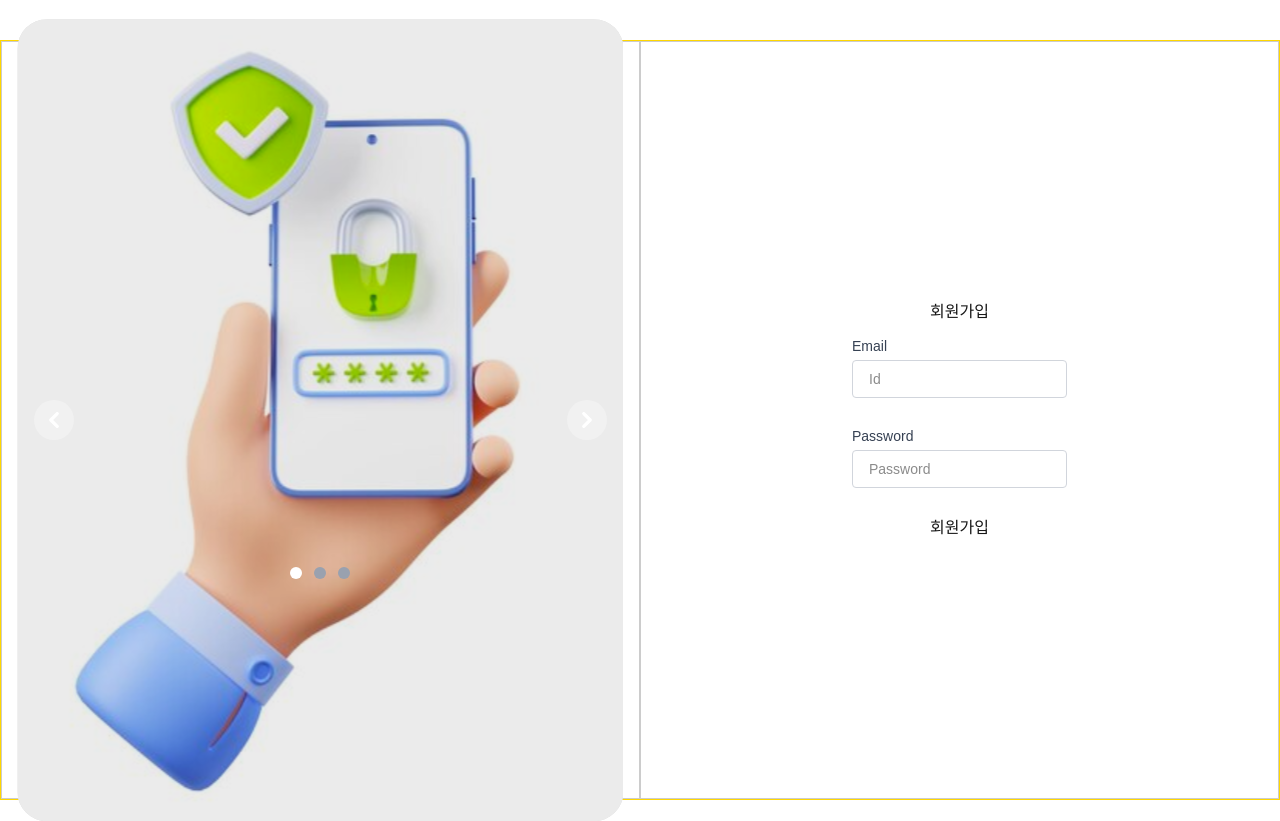
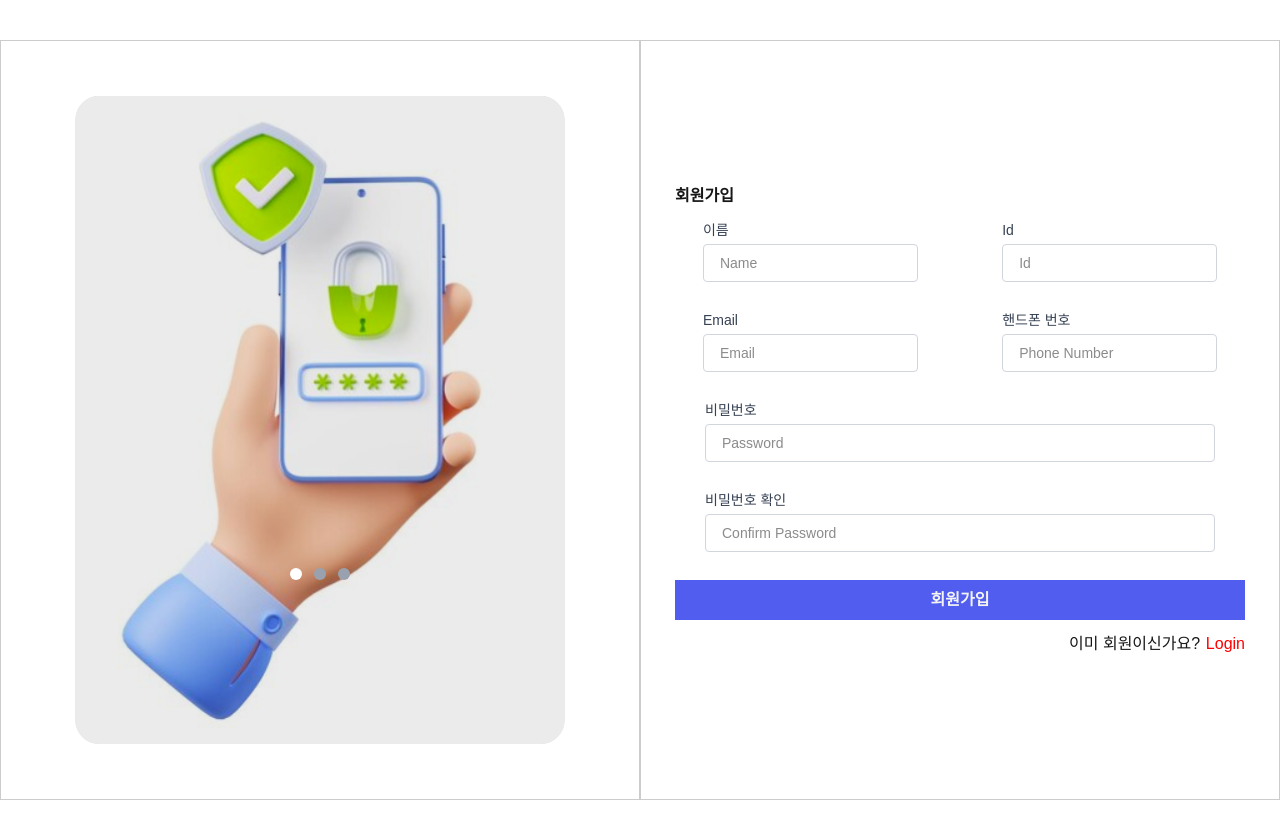
Before and after one commit to 25-BitByBit/Personal-folio-0.1, a Next.js app in the folder Frontend/personal-folio/: page /users/register in a window 1280 px wide. Built offline with nearby package versions, Linux system fonts and the light colour scheme.

Commit message:
design: register design

```diff
--- a/Frontend/personal-folio/src/app/users/register/page.tsx
+++ b/Frontend/personal-folio/src/app/users/register/page.tsx
@@ -1,6 +1,16 @@
+"use client";
+import { useRouter } from "next/navigation";
 import Input from "@/components/input/Input";
+// css
+import "../styles/login.css";
 
-const registerPage = () => {
+const RegisterPage = () => {
+  const router = useRouter();
+
+  const goLogin = () => {
+    router.push("/users/login");
+  };
+
   return (
     <div className="h-200 w-150 flex flex-col items-center justify-center font-geist gap-3">
       {/* Title */}
@@ -8,20 +18,35 @@ const registerPage = () => {
         <div>회원가입</div>
       </div>
       {/* Input */}
+      <div className="input-flex-box">
+        <Input label="이름" placeholder="Name" />
+        <Input label="Id" placeholder="Id" />
+      </div>
+      <div className="input-flex-box">
+        <Input label="Email" placeholder="Email" />
+        <Input label="핸드폰 번호" placeholder="Phone Number" />
+      </div>
+      {/* 비밀번호 */}
       <div className="input-box">
-        <Input label="Email" placeholder="Id" />
+        <Input label="비밀번호" placeholder="Password" />
       </div>
+      {/* 비밀번호 - 확인 */}
       <div className="input-box">
-        <Input label="Password" placeholder="Password" />
+        <Input label="비밀번호 확인" placeholder="Confirm Password" />
       </div>
-
-      {/* Login Btn */}
+      {/* Register Btn */}
       <div className="btn-box">회원가입</div>
-
+      {/* Already user */}
+      <div className="text-box">
+        이미 회원이신가요?
+        <p className="clickable-text" onClick={goLogin}>
+          Login
+        </p>
+      </div>
       {/* br */}
       {/* social login */}
     </div>
   );
 };
 
-export default registerPage;
+export default RegisterPage;
--- a/Frontend/personal-folio/src/app/users/styles/layout.css
+++ b/Frontend/personal-folio/src/app/users/styles/layout.css
@@ -7,7 +7,7 @@
 }
 
 .section-container {
-  border: 1px solid gold;
+  /* border: 1px solid gold; */
   display: flex;
   width: 100%;
   height: 95vh;
--- a/Frontend/personal-folio/src/app/users/styles/login.css
+++ b/Frontend/personal-folio/src/app/users/styles/login.css
@@ -7,6 +7,8 @@
 
 .input-box {
   /* border: 1px solid orange; */
+  padding-left: 5%;
+  padding-right: 5%;
   width: 95%;
   font-size: 16;
 }
@@ -41,6 +43,7 @@
 .clickable-text {
   color: red;
   cursor: pointer;
+  margin-left: 1%;
 }
 
 .clickable-black-text {
@@ -49,3 +52,13 @@
   width: 95%;
   font-size: 16;
 }
+
+.input-flex-box {
+  /* border: 1px solid gold; */
+  display: flex;
+  gap: 5%;
+  justify-content: space-around;
+  align-items: center;
+  width: 95%;
+  font-size: 16;
+}
--- a/Frontend/personal-folio/src/components/carousel/Carousel.tsx
+++ b/Frontend/personal-folio/src/components/carousel/Carousel.tsx
@@ -21,22 +21,26 @@ const Carousel = () => {
   return (
     <div className="img-box relative w-full">
       {/* Carousel wrapper */}
-      <div className=" h-56 overflow-hidden rounded-lg md:h-96">
+      <div
+        className=" h-50 overflow-hidden rounded-lg md:h-96"
+        // style={{ border: "3px solid green" }}
+      >
         {images.map((src, index) => (
           <div
             key={index}
             className={` absolute inset-0 transition-opacity duration-700 ease-in-out ${
               index === currentIndex ? "opacity-100" : "opacity-0"
             }`}
+            // style={{ border: "1px solid red" }}
           >
             <Image
               src={src}
+              width={1}
+              height={1}
               unoptimized
-              width={100}
-              height={150}
               priority
               alt={`Slide ${index + 1}`}
-              className="absolute block w-full -translate-x-1/2 -translate-y-1/2 top-1/2 left-1/2"
+              className="absolute w-full h-[90%] top-1/2 left-1/2 -translate-x-1/2 -translate-y-1/2"
             />
           </div>
         ))}
```
